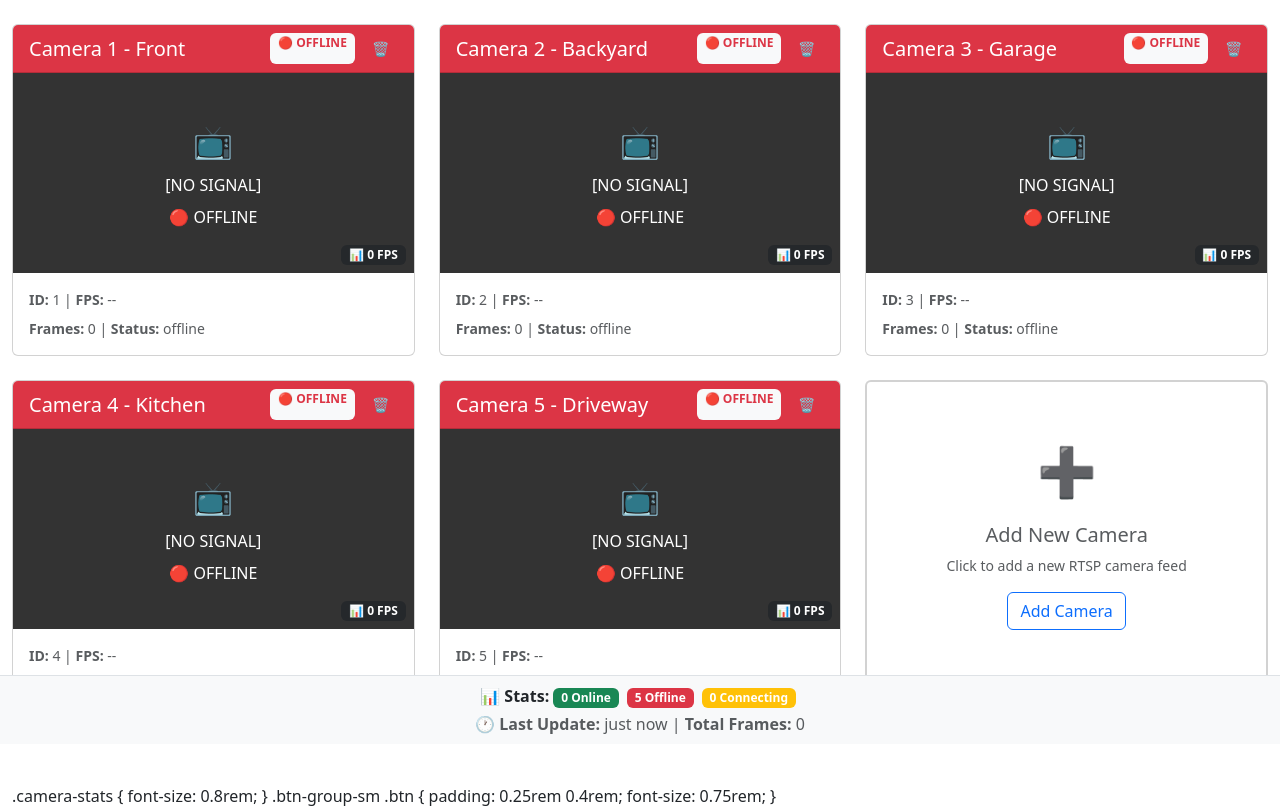
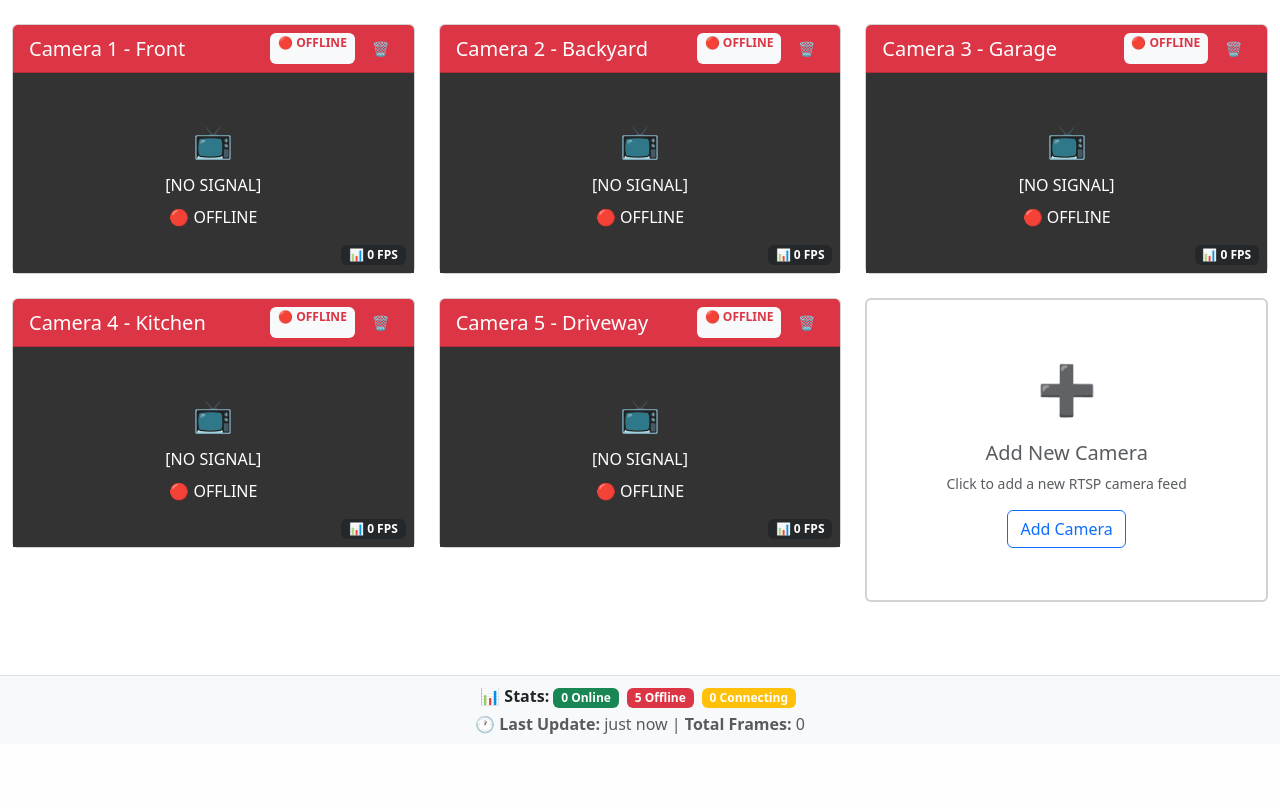
Before and after one commit to victor-explore/Svl-app, a Flask app: page /feed in a window 1280 px wide. Shown: the part 56-864 px from the top of the page. After the commit the page ends 790 px from the top, so only its background shows below. Run offline with Flask 3, Linux system fonts and the light colour scheme.

Commit message:
making feed page

```diff
--- a/templates/feed.html
+++ b/templates/feed.html
@@ -74,24 +74,6 @@
                         <span class="badge bg-dark bg-opacity-75 text-white">
                             📊 <span class="camera-fps" data-camera-id="{{ camera.id }}">--</span> FPS
                         </span>
-                    </div>
-                </div>
-
-                <!-- Enhanced Camera Controls -->
-                <div class="p-3">
-                    <div class="d-flex justify-content-between align-items-center mb-2">
-                        <small class="text-muted">
-                            <strong>ID:</strong> {{ camera.id }} |
-                            <strong>FPS:</strong> <span class="camera-fps" data-camera-id="{{ camera.id }}">--</span>
-                        </small>
-                    </div>
-
-                    <!-- Camera Stats -->
-                    <div class="camera-stats" data-camera-id="{{ camera.id }}">
-                        <small class="text-muted d-block">
-                            <strong>Frames:</strong> <span class="frames-captured">--</span> |
-                            <strong>Status:</strong> <span class="connection-status">{{ camera.status }}</span>
-                        </small>
                     </div>
                 </div>
             </div>
@@ -216,15 +198,6 @@
 </div>
 
 
-
-.camera-stats {
-    font-size: 0.8rem;
-}
-
-.btn-group-sm .btn {
-    padding: 0.25rem 0.4rem;
-    font-size: 0.75rem;
-}
 </style>
 
 <script>
```
